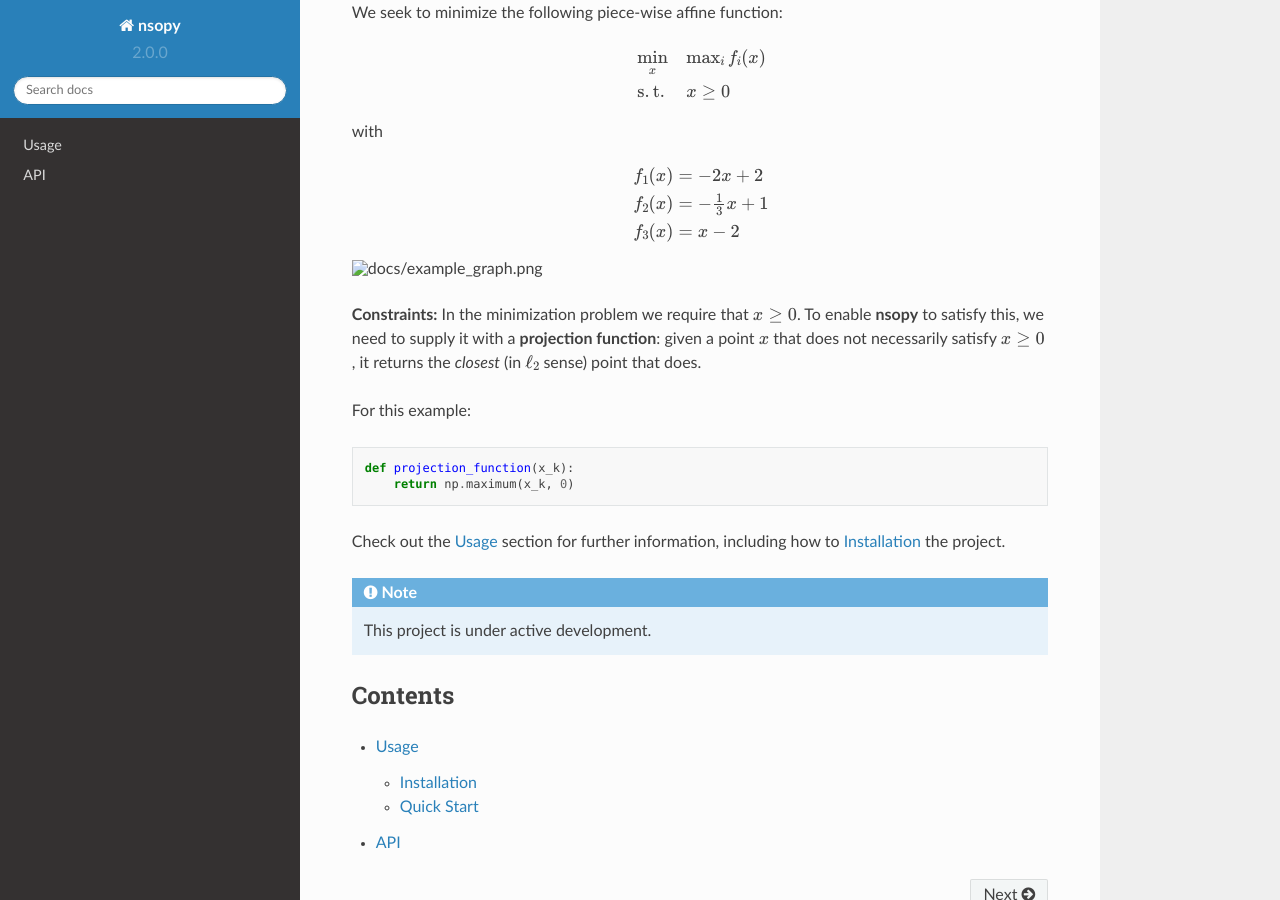
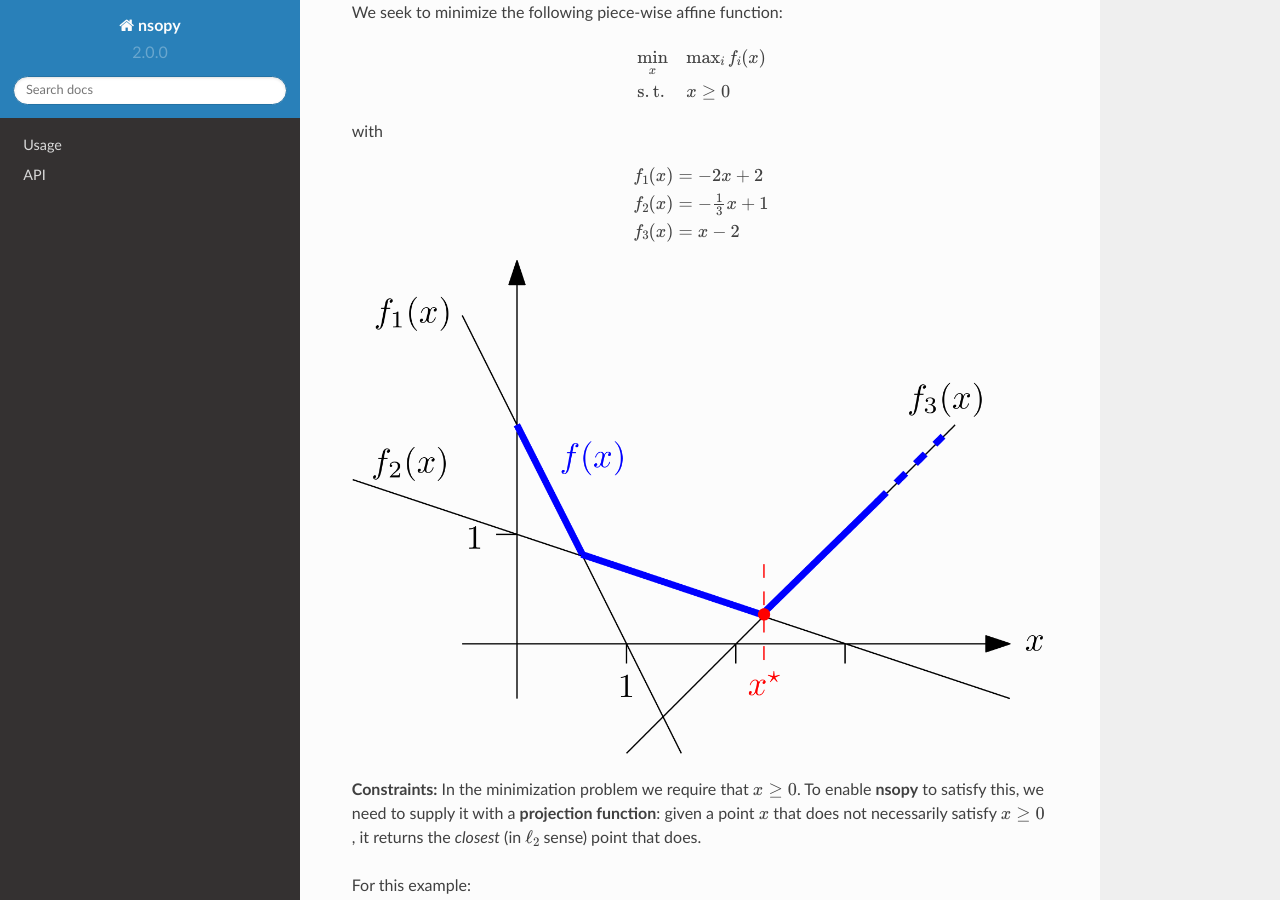
Before and after one commit to robin-vjc/nsopy, a Sphinx documentation site: the page built from docs/index.rst, in a window 1280 px wide and 900 px high, scrolled down 640 px. Built offline with Sphinx 7.4.7 and the Read the Docs theme 2.0.0, drawn with Linux system fonts in a browser that asks for light colours.

Commit message:
* checked in image example

```diff
--- a/docs/index.rst
+++ b/docs/index.rst
@@ -50,7 +50,7 @@ with
     f_3(x) = x - 2
     \end{array}
 
-.. image:: docs/example_graph.png
+.. image:: example_graph.png
 
 **Constraints:** In the minimization problem we require that :math:`x \geq 0`.
 To enable **nsopy** to satisfy this, we need to supply it with a **projection function**: given a point :math:`x` that
```
Also changed, not shown: docs/example_graph.png (added).
